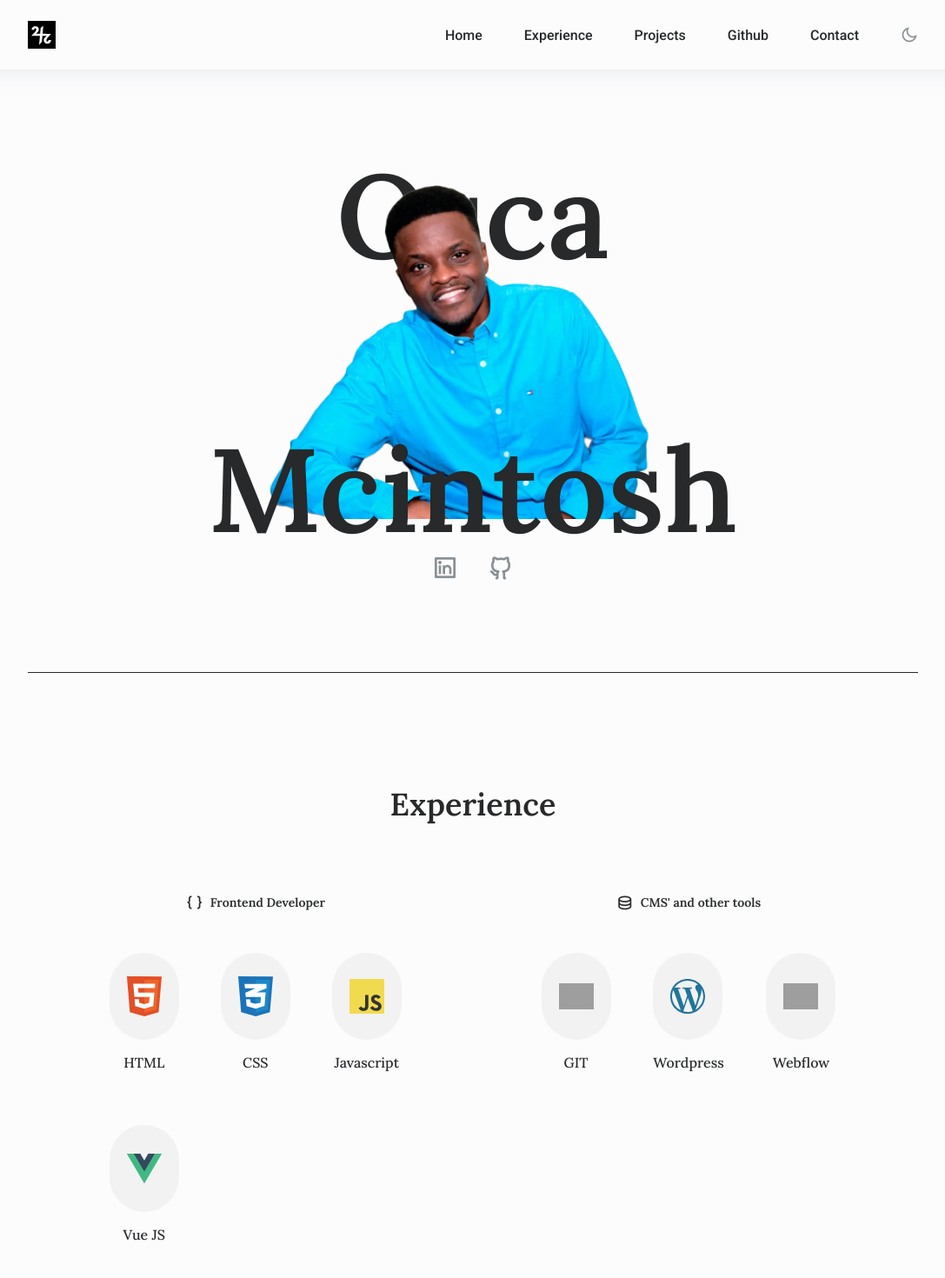
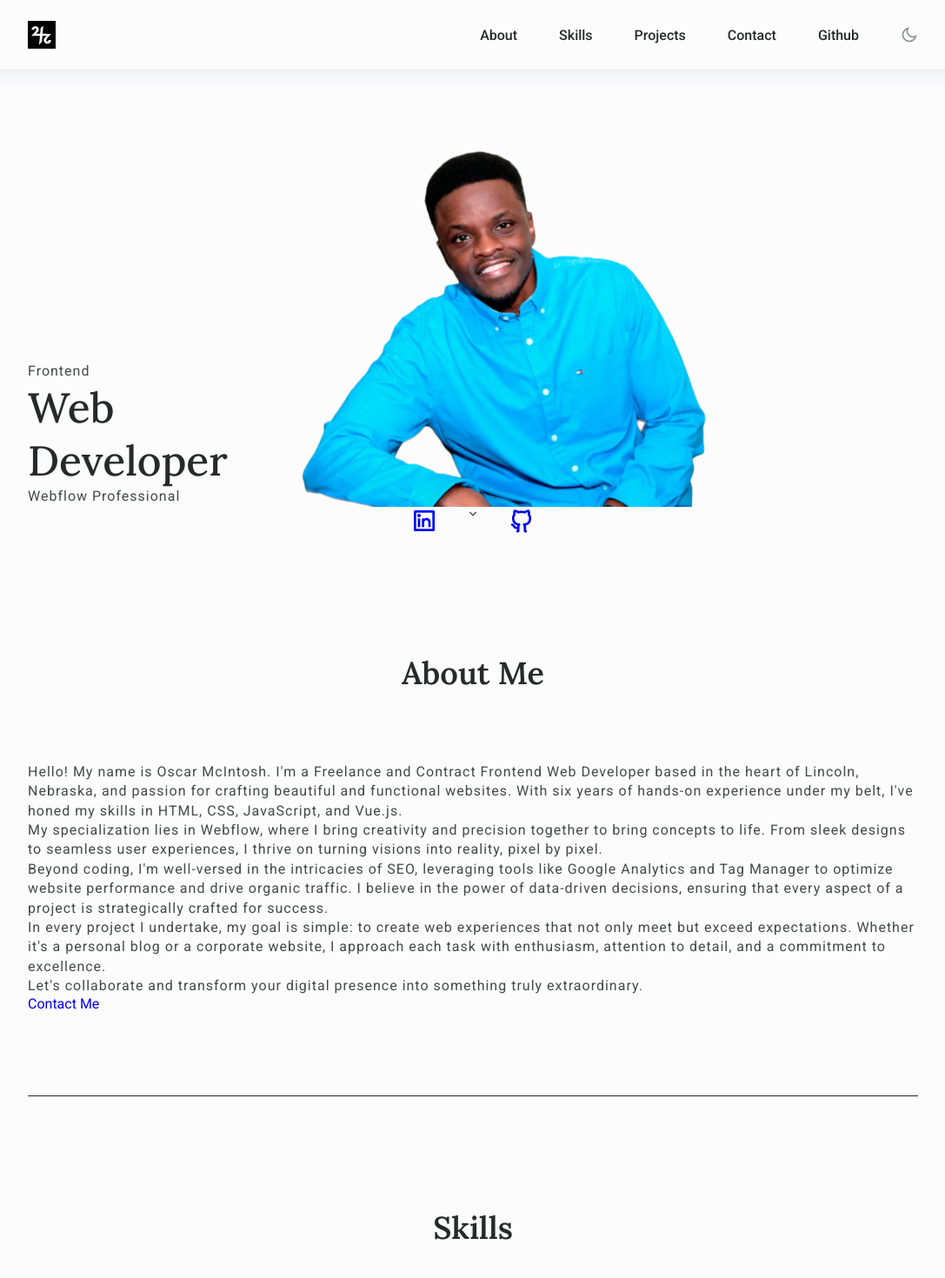
Before and after one commit to oscar-mcintosh/My_Portfolio, a Nuxt app: page / in a window 1280 px wide. Shown: the top 1470 px of the page at 87% size, without its empty margins (96-1183 px from the left). Built offline with nearby package versions, Linux system fonts and the light colour scheme; grey boxes are pictures that could not be loaded.

Commit message:
UI Update

```diff
--- a/components/NavBar.vue
+++ b/components/NavBar.vue
@@ -1,36 +1,37 @@
 <template>
-    <header class="header" id="header">
+    <!-- <header class="header" id="header"> -->
         <nav class="nav container" :class="{ 'hidden': isScrolling }">
-            <NuxtLink to="/" class="nav__logo">
-                <span class="link__name">Home</span>
+            <NuxtLink to="/" class="nav__logo animate">
+            <span class="link__name">Home</span>
             </NuxtLink>
             <div :class="{ 'show-menu': isNavMenuVisible }" class="nav__menu" id="nav-menu">
                 <ul  class="nav__list grid">
                     <li class="nav__item" @click="closeNavMenu">
-                        <NuxtLink to="/" class="nav__link">
-                            <i class="ri-home-5-line"></i>Home
-                        </NuxtLink>
+                    <NuxtLink to="#about" class="nav__link animate">
+                        <i class="ri-home-5-line"></i>About
+                    </NuxtLink>
                     </li>
                     <li class="nav__item" @click="closeNavMenu">
-                        <NuxtLink to="#skills" class="nav__link">
-                            <i class="ri-trophy-line"></i>Experience
-                        </NuxtLink>
+                    <NuxtLink to="#skills" class="nav__link animate">
+                        <i class="ri-trophy-line"></i>Skills
+                    </NuxtLink>
                     </li>
                     <li class="nav__item" @click="closeNavMenu">
-                        <NuxtLink to="#projects" class="nav__link">
-                            <i class="ri-gallery-line"></i>Projects
-                        </NuxtLink>
+                    <NuxtLink to="#projects" class="nav__link animate">
+                        <i class="ri-gallery-line"></i>Projects
+                    </NuxtLink>
                     </li>
                     <li class="nav__item" @click="closeNavMenu">
-                        <NuxtLink to="https://github.com/oscar-mcintosh" target="_blank" class="nav__link">
+                    <NuxtLink to="#contact" class="nav__link animate">
+                        <i class="ri-chat-3-line"></i>Contact
+                    </NuxtLink>
+                    </li>
+                    <li class="nav__item" @click="closeNavMenu">
+                        <NuxtLink to="https://github.com/oscar-mcintosh" target="_blank" class="nav__link animate">
                             <i class="ri-github-line"></i>Github
                         </NuxtLink>
                     </li>
-                    <li class="nav__item" @click="closeNavMenu">
-                    <NuxtLink to="#contact" class="nav__link">
-                        <i class="ri-chat-3-line"></i>Contact
-                    </NuxtLink>
-                    </li>
+
                 </ul>
                 <div  @click="closeNavMenu" class="nav__close" id="nav-close">
                     <i class="ri-close-line"></i>
@@ -45,11 +46,13 @@
                 </div>
             </div>
         </nav>
-    </header>
+    <!-- </header>   -->
 </template>
 
 <script setup>
     import { ref, onMounted, onBeforeUnmount } from 'vue';
+    import gsap from 'gsap';
+
 
     const isNavMenuVisible = ref(false);
 
@@ -75,6 +78,22 @@
 
     onMounted(() => {
       window.addEventListener('scroll', handleScroll);
+            const animateNavLinks = () => {
+    // Select all your navigation links
+        const navLinks = document.querySelectorAll('.animate'); // Replace with your class
+
+        // Use GSAP to animate the links
+        gsap.from(navLinks, {
+        duration: 1, // Animation duration in seconds
+        y: -100, // Move 100px on the y-axis (negative value moves upwards)
+        // opacity: 0,
+        stagger: 0.2 // Optional: Stagger the animation for a nicer effect
+        });
+    };
+    animateNavLinks();
+
+
+
     });
 
     onBeforeUnmount(() => {
@@ -88,4 +107,19 @@
     transform: translateY(-100%);
     display: none;
     }
+
+.animate{
+    animation: fade 2s ease-in-out
+
+}
+
+@keyframes fade{
+    0%{
+        opacity: 0;
+    }
+    100%{
+        opacity: 1;
+    }
+}
+
 </style>
--- a/layouts/default.vue
+++ b/layouts/default.vue
@@ -1,5 +1,8 @@
 <template>
-  <NavBar />
+    <header class="header" id="header">
+
+      <NavBar />
+    </header>
   <main>
     <slot />
   </main>
--- a/nuxt.config.js
+++ b/nuxt.config.js
@@ -42,6 +42,10 @@ export default defineNuxtConfig({
 
     }
   },
+  build: {
+    transpile: ['gsap'],
+  },
+
 
 
 })
--- a/package.json
+++ b/package.json
@@ -17,6 +17,7 @@
   },
   "dependencies": {
     "@pinia/nuxt": "^0.5.1",
+    "gsap": "^3.12.5",
     "pinia": "^2.1.7"
   }
 }
--- a/pages/index.vue
+++ b/pages/index.vue
@@ -1,42 +1,91 @@
 <template>
     <main class="main">
+        <!--==================== HOME ====================-->
+
         <section class="home section" id="home">
-            <div class="home__container container grid section__border">
+            <div class="container">
+                <div class="home__container grid">
+                    <div class="home__info">
+                        <div class="home__info-content">
+                            <p class="home__title-1">Frontend</p>
+
+                            <h1 class="home__title home__title-1">Web</h1>
+                            <h1 class="home__title home__title-1">Developer</h1>
+                            <p class="home__title-1">Webflow Professional</p>
+                        </div>
+                    </div>
+
                     <div class="home__data grid">
-                    <h1 class="home__title">
-                        <!-- Oscar McIntosh<br> -->
-                       <span class="home__title-1">Osca</span> <span class="home__title-2">Mcintosh</span>
-                    </h1>
-                    <div class="home__blob grid">
+                        <div class="home__blob">
                             <div class="home__perfil">
                                 <img src="~/assets/images/portfolio_pic.webp" alt="picture of man staring" />
                             </div>
                         </div>
+                    </div>
+                </div>
+                <div class="home__social-wrap">
+                    <div class="image-half-round-shape"></div>
                     <ul class="home__social">
-                        <a href="https://www.linkedin.com/in/oscar-mcintosh/" target="_blank" class="home__social-link">
-                                    <span class="link__name">Linkedin</span>
+                        <li class="home__social-link">
+                            <a href="www.linkedin.com/in/oscar-mcintosh" target="_blank">
                                 <i class="ri-linkedin-box-line"></i>
                             </a>
-                        <a href="https://github.com/oscar-mcintosh" target="_blank" class="home__social-link">
-                                    <span class="link__name">Github</span>
+                        </li>
+
+                        <li class="wave-btn">
+                            <div class="ripple"><i class="ri-arrow-down-s-line"></i></div>
+
+                        </li>
+                        <li class="home__social-link">
+                            <a href="https://github.com/oscar-mcintosh" target="_blank">
                                 <i class="ri-github-line"></i>
                             </a>
+                        </li>
+
+
                     </ul>
                 </div>
-                <div class="home__info">
+            </div>
 
+        </section>
+
+
+         <!--==================== ABOUT ====================-->
+         <section class="about section" id="about">
+            <div class="about__container container grid section__border">
+                <div class="about__data">
+                    <h2 class="section__title">
+                        About <span>Me</span>
+                        <span class="section__subtitle"></span>
+                    </h2>
+                    <p class="about__description">
+                        Hello! My name is Oscar McIntosh. I'm a Freelance and Contract Frontend Web Developer based in the heart of Lincoln, Nebraska, and passion for crafting beautiful and functional websites. With six years of hands-on experience under my belt, I've honed my skills in HTML, CSS, JavaScript, and Vue.js.
+                    </p>
+                    <p class="about__description">
+                        My specialization lies in Webflow, where I bring creativity and precision together to bring concepts to life. From sleek designs to seamless user experiences, I thrive on turning visions into reality, pixel by pixel.
+                    </p>
+                    <p class="about__description">
+                        Beyond coding, I'm well-versed in the intricacies of SEO, leveraging tools like Google Analytics and Tag Manager to optimize website performance and drive organic traffic. I believe in the power of data-driven decisions, ensuring that every aspect of a project is strategically crafted for success.
+                    </p>
+                    <p class="about__description">
+                        In every project I undertake, my goal is simple: to create web experiences that not only meet but exceed expectations. Whether it's a personal blog or a corporate website, I approach each task with enthusiasm, attention to detail, and a commitment to excellence.
+                    </p>
+                    <p class="about__description">
+                        Let's collaborate and transform your digital presence into something truly extraordinary.
+                    </p>
+                    <a href="#contact" class="button">Contact Me</a>
                 </div>
             </div>
          </section>
 
-        <!--==================== EXPERIENCE ====================-->
+        <!--==================== SKILLS ====================-->
         <section class="skills section" id="skills">
-            <h2 class="section__title">Experience</h2>
+            <h2 class="section__title">Skills</h2>
             <span class="section__subtitle"></span>
 
             <div class="skills__container container grid section__border">
 
-                <div class="skills__content">
+                <div class="skills__content" data-animate="fadeup">
                     <h3 class="skills__title">
                         <i class="ri-braces-line"></i>Frontend Developer
                     </h3>
@@ -73,7 +122,7 @@
                     </div>
                 </div>
 
-                <div class="skills__content">
+                <div class="skills__content" data-animate="fadeup">
                     <h3 class="skills__title">
                         <i class="ri-database-2-line"></i>CMS' and other tools
                     </h3>
@@ -109,8 +158,8 @@
         <!--==================== PROJECTS ====================-->
         <section class="projects section" id="projects">
             <h2 class="section__title">Projects</h2>
-            <span class="section__subtitle">Most recent personal projects</span>
-            <div class="projects__container container grid">
+            <span class="section__subtitle"></span>
+            <div class="projects__container container grid section__border">
                 <article v-for="(project, idx) in projectStore.projects"
                         :key="idx">
                     <ProjectCard :project="project" />
@@ -118,32 +167,103 @@
             </div>
         </section>
 
+        <!--==================== CONTACT ====================-->
+         <section class="contact section" id="contact">
+            <h2 class="section__title">Contact Me</h2>
+            <!-- <span class="section__subtitle">Get in touch</span> -->
+            <ContactForm/>
+         </section>
+
+
 
     </main>
 </template>
 
 <script setup>
     import { useProjectStore } from '/stores/projectStore';
+    import gsap from 'gsap';
+    import { ScrollTrigger } from 'gsap/ScrollTrigger';
 
+    gsap.registerPlugin(ScrollTrigger);
+    const { $posthog } = useNuxtApp()
+    if ($posthog) {
+        const posthog = $posthog()
+        posthog.capture('<event_name>')
+    }
     const projectStore = useProjectStore();
 
     const getProject =  projectStore.getProject();
 
     useHead({
-        title: 'My portfolio | Home',
+        title: 'TwoFortyTwo | Home',
         meta: [
-            { name: 'description', content: 'Frontend Webdeveloper in Lincoln Nebraska'}
+            { name: 'description',
+            content: 'Experienced, Webflow, Frontend, Web Developer in Lincoln, Nebraska, crafting engaging online experiences. Transforming designs into seamless, responsive websites. Let\'s bring your digital vision to life! Contact me for expert frontend website development.'
+            }
+        ],
+        meta: [
+            { name: 'keywords',
+            content: 'Webflow, Frontend, Web Developer, Lincoln, Nebraska.'
+            }
         ]
+
     })
+const main = ref();
+let ctx;
+
+onMounted(() => {
+  const fadeInElements = () => {
+    // const image = document.querySelector('.home__perfil');
+    const text = document.querySelectorAll('.home__title-1'); // Select the text element
+
+
+    gsap.from(text, {
+      duration: 2,
+      ease: "power4.out",
+      y: 65,
+      stagger: 0.2,
+      delay: 0.3 // Adding a slight delay for a staggered effect
+    });
+  };
+
+
+  fadeInElements(); // Trigger the fading in of elements
+
+});
 
 </script>
 
 <style scoped>
 article{
-    display: flex;
-    flex-direction: column;
-    justify-content: space-between;
-    margin-bottom: 1.5rem;
+    margin-bottom: 30px;
+}
+.home__perfil{
+    animation: fadeIn 1s ease-in-out
+}
+
+.home__title-1{
+    animation: fade 1s ease-in-out
+}
+
+@keyframes fadeIn{
+    0%{
+        opacity: 0;
+    }
+}
+
+@keyframes fade{
+    0%{
+        opacity: 0;
+    }
+    50%{
+        opacity: 0;
+    }
+    /* 75%{
+        opacity: 0;
+    } */
+    100%{
+        opacity: 1;
+    }
 }
 
 </style>
--- a/pages/projects/[id].vue
+++ b/pages/projects/[id].vue
@@ -1,43 +1,23 @@
 <template>
     <div class="projects section  main">
-            <!-- ...::: Start Breadcrumb Section :::... -->
-            <!-- <div class="breadcrumb-section section-bg overflow-hidden pos-relative">
-                <div class="breadcrumb-shape-top-left"></div>
-                <div class="breadcrumb-shape-bottom-right"></div>
-                <div class="breadcrumb-box">
-                    <div class="container">
-                        <div class="row">
-                            <div class="col-12">
-                                <div class="breadcrumb-content">
-                                    <h2 class="title">Project Details</h2>
-                                    <ul class="breadcrumb-link">
-                                        <li><a href="service-list.html">Projects</a></li>
-                                        <li class="active" aria-current="page">Project Details</li>
-                                    </ul>
-                                </div>
-                            </div>
-                        </div>
-                    </div>
-                </div>
-            </div> -->
-            <!-- ...::: End Breadcrumb Section :::... -->
 
             <div class="project-details-section section-gap-tb-165" v-if="project">
                 <div class="project-details-box">
+                    <div class="container">
                     <div class="col-12">
-                        <div class="project-hero-image" :style="{
-                            backgroundImage: `url(${project.image})`,
-                            backgroundSize: 'cover',
-                            backgroundRepeat: 'no-repeat',
-                            backgroundPosition: 'top'
-                        }">
+                        <div class="project-hero-image">
+                            <img :src="project.image" alt="">
                         </div>
 
+                    </div>
                     </div>
                     <div class="container">
                         <div class="row">
                             <div class="col-12">
                                 <div class="project-content-section pos-relative">
+                                    <!-- <div class="project-hero-image">
+                                        <img :src="project.image" alt="">
+                                    </div> -->
 
                                     <div class="row">
                                         <div class="col-lg-8">
@@ -101,7 +81,7 @@
             const project = {
             id: data.id,
             name: data.fields.Name,
-            image: data.fields.heroImage?.[0]?.url || null,
+            image: data.fields.fullPage?.[0]?.url || null,
             link: data.fields.demoLink,
             github: data.fields.githubLink,
             description: data.fields.description,
@@ -134,11 +114,17 @@
     left: 50%;
     transform: translate(-50%, -50%);
 } */
-
+.main{
+    margin-top: 1.5rem;
+}
 .row{
     display: flex;
     flex-wrap: wrap;
     gap: 1.5rem;
+}
+
+.section{
+    padding: 0;
 }
 
 .col-12 {
@@ -152,23 +138,24 @@
 
 .project-hero-image {
     margin-bottom: 65px;
-    width: 100%;
-    height: 650px;
+    overflow: hidden;
+
+    /* width: 100%;
+    object-fit: contain; */
 }
 
 .project-hero-image img {
     width: 100%;
     height: 100%;
     object-fit: cover;
-    object-position: top;
 }
 
 .row>* {
     flex-shrink: 0;
     width: 100%;
     max-width: 100%;
-    padding-right: 1.5rem;
-    padding-left: 1.5rem;
+    /* padding-right: 1.5rem;
+    padding-left: 1.5rem; */
     margin-top:0;
 }
 
@@ -247,4 +234,12 @@
 
 }
 
+/**** Large Devices ****/
+@media screen and (min-width: 1200px) {
+    .project-hero-image {
+        height: 600px;
+    }
+}
+
+
 </style>
```
Also changed, not shown: components/ProjectCard.vue (+58 -19 lines), layouts/project.vue (+16 -1 lines), 1 other file (tests, documents, lock files or other folders). Lines whose indentation alone changed are shown as unchanged.
